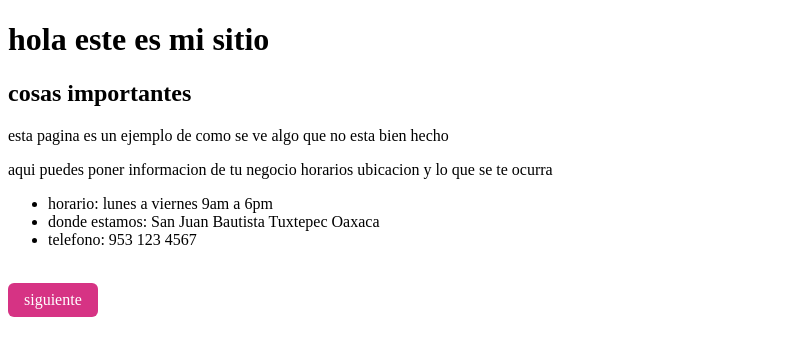
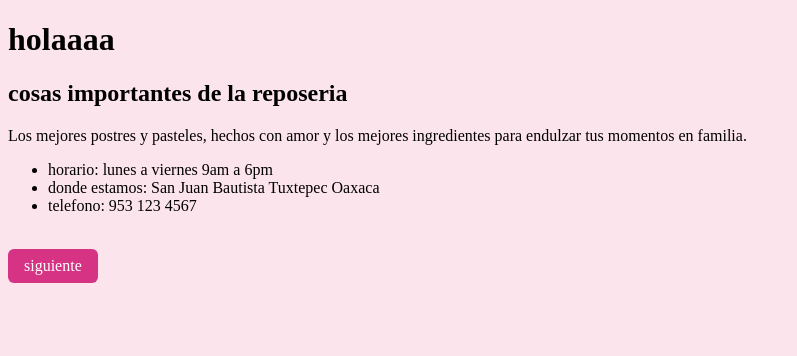
Before and after one commit to dayanapachecomortera26-png/practica-github, a PHP site: page / in a window 1280 px wide. Shown: the top 356 px of the page, without its empty margins (0-797 px from the left). Run offline with PHP 8.4, Linux system fonts and the light colour scheme.

Commit message:
Actualizar index.php

```diff
--- a/index.php
+++ b/index.php
@@ -1,14 +1,14 @@
 <?php
-// pagina con boton que no sirve bien
+
 ?>
 <!DOCTYPE html>
 <html lang="es">
 <head>
     <meta charset="UTF-8">
-    <title>mi pagina fea xd :v</title>
+    <title>Reposteria Anhelo Dulce</title>
     <style>
         body {
-            background-color: white;
+            background-color: #fce4ec;
             color: black;
         }
         .boton {
@@ -26,12 +26,12 @@
 </head>
 <body>
 
-    <h1>hola este es mi sitio</h1>
+    <h1>holaaaa </h1>
 
     <div>
-        <h2>cosas importantes</h2>
-        <p>esta pagina es un ejemplo de como se ve algo que no esta bien hecho</p>
-        <p>aqui puedes poner informacion de tu negocio horarios ubicacion y lo que se te ocurra</p>
+        <h2>cosas importantes de la reposeria</h2>
+
+        <p>Los mejores postres y pasteles, hechos con amor y los mejores ingredientes para endulzar tus momentos en familia. </p>
         <ul>
             <li>horario: lunes a viernes 9am a 6pm</li>
             <li>donde estamos: San Juan Bautista Tuxtepec Oaxaca</li>
@@ -40,7 +40,7 @@
     </div>
 
     <br>
-    <a href="siguiente.pagina" class="boton">siguiente</a>
+    <a href="vision.php" class="boton">siguiente</a>
 
 </body>
 </html>
```
